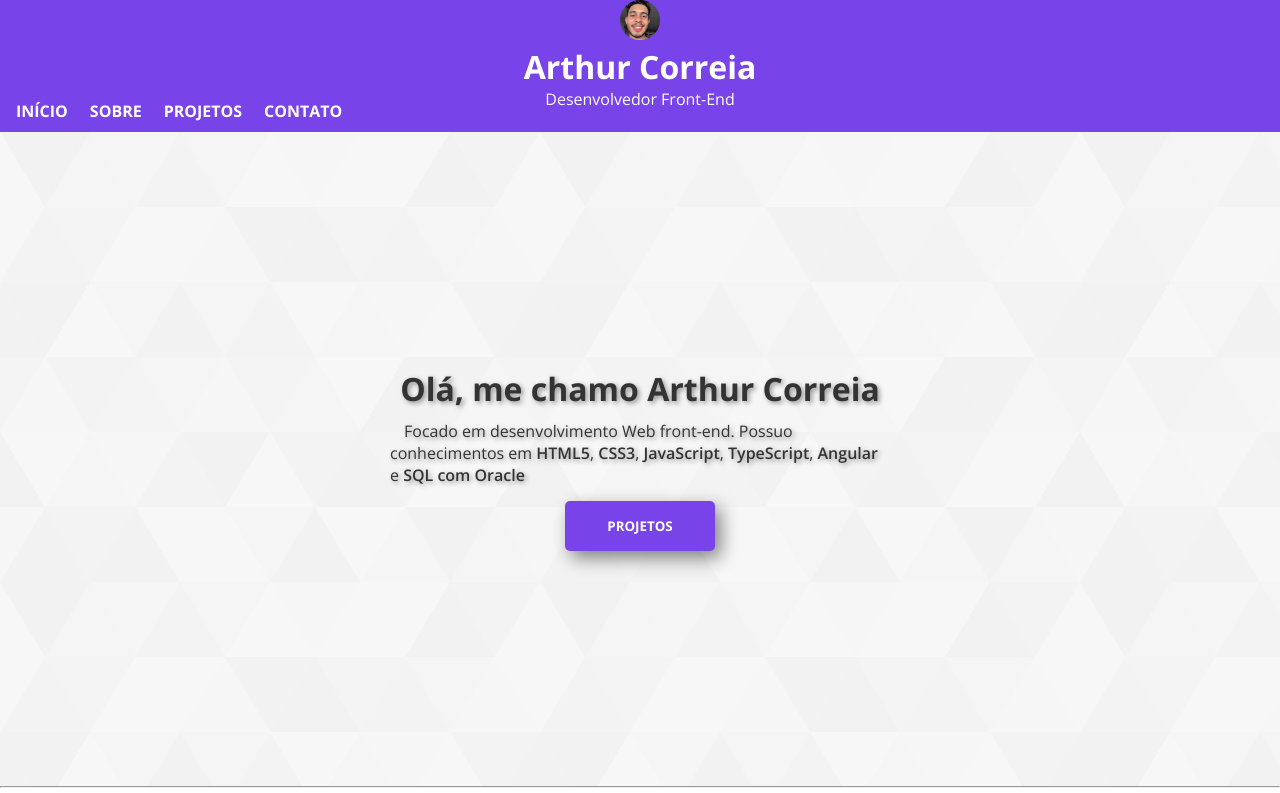
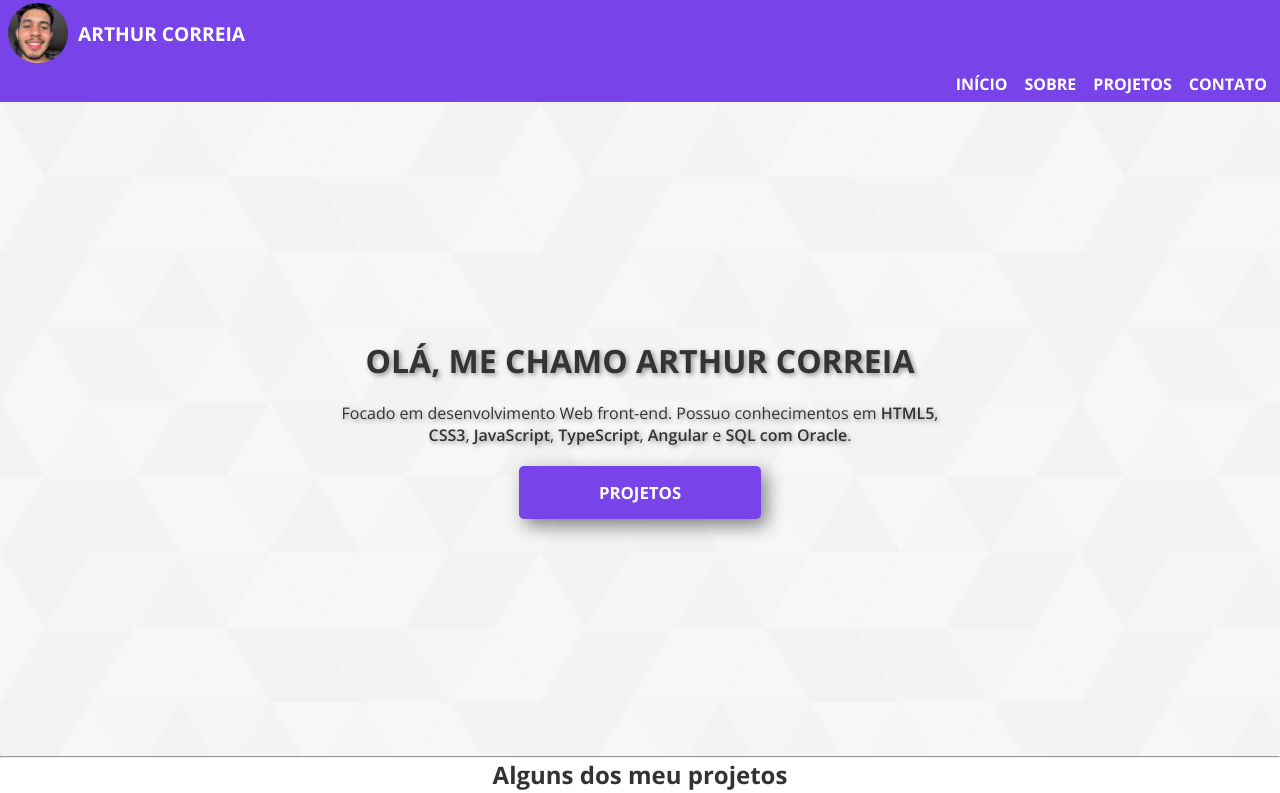
Before and after one commit to artucorreia/portfolio-v1, an Angular app: page / in a window 1280 px wide. Shown: the top 793 px of the page. Built offline with nearby package versions, Linux system fonts and the light colour scheme.

Commit message:
header e about
modifiquei o header component e o about component

```diff
--- a/src/app/modules/home/components/about/about.component.html
+++ b/src/app/modules/home/components/about/about.component.html
@@ -1,7 +1,7 @@
 <main>
     <section class="container">
-        <h1 class="title">Olá, me chamo Arthur Correia</h1>
-        <p class="contain">Focado em desenvolvimento Web front-end. Possuo conhecimentos em <span class="tec">HTML5</span>, <span class="tec">CSS3</span>, <span class="tec">JavaScript</span>, <span class="tec">TypeScript</span>, <span class="tec">Angular</span> e <span class="tec">SQL com Oracle</span></p>
+        <h1 class="title">olá, me chamo arthur correia</h1>
+        <p class="contain">Focado em desenvolvimento Web front-end. Possuo conhecimentos em <span class="tec">HTML5</span>, <span class="tec">CSS3</span>, <span class="tec">JavaScript</span>, <span class="tec">TypeScript</span>, <span class="tec">Angular</span> e <span class="tec">SQL com Oracle</span>.</p>
         <article>
             <button class="button">projetos</button>
         </article>
--- a/src/app/modules/home/components/about/about.component.scss
+++ b/src/app/modules/home/components/about/about.component.scss
@@ -5,14 +5,13 @@ main {
     background-position: center;
 
     height: 80vh;
-    // margin-top: 10px;
     padding: 7px;
 
     position: relative;
 }
 
 .container {
-    max-width: 500px;
+    max-width: 700px;
     // margin: auto;
     position: absolute;
     top: 50%;
@@ -23,6 +22,7 @@ main {
 
 .title {
     text-align: center;
+    text-transform: uppercase;
     font-family: $font-family;
     font-size: 2em;
     color: $font-primary-color;
@@ -32,8 +32,9 @@ main {
 }
 
 .contain {
-    // text-align: justify;
-    text-indent: 14px;
+    margin: 20px auto;
+
+    text-align: center;
     font-family: $font-family;
     color: $font-primary-color;
     text-shadow: $text-shadow;
@@ -49,9 +50,9 @@ article {
 }
 
 .button {
-    min-width: 150px;
-    height: 50px;
-    padding: 10px;
+    // min-width: 200px;
+    // height: 50px;
+    padding: 15px 80px;
 
     border: none;
     border-radius: 5px;
@@ -61,6 +62,7 @@ article {
 
     text-transform: uppercase;
     font-family: $font-family;
+    font-size: 1.05em;
     font-weight: bold;
 
     transition-duration: 0.3s;
--- a/src/app/modules/home/components/header/header.component.html
+++ b/src/app/modules/home/components/header/header.component.html
@@ -1,8 +1,7 @@
 <header class="header">
-    <img src="../../../../../assets/png/img-logo-576px.png" alt="imagem logo" class="img-logo">
-    <!-- <img src="#" alt="imagem logo"> -->
-    <h1>Arthur Correia</h1>
-    <p>Desenvolvedor Front-End</p>
+        <img src="/assets/png/img-logo-576px.png" alt="imagem logo" class="img-logo">
+        <span class="name">arthur correia</span>
+    <!-- <p>Desenvolvedor Front-End</p> -->
 </header>
 <nav class="nav-bar">
     <a href="#" class="nav-bar-link">INÍCIO</a>
--- a/src/app/modules/home/components/header/header.component.scss
+++ b/src/app/modules/home/components/header/header.component.scss
@@ -1,41 +1,46 @@
 @import '../../../../../dist/scss/variables.scss';
 
 .header {
-    // background-color: white;
     background-color: $color-quaternary;
 
     text-align: center;
     max-width: 100vw;
-    height: 90px;
-    // height: 15vh;
+    height: 50px;
+    padding: 8px;
 
     font-family: $font-family;
-    // color: $font-primary-color;
     color: $font-tertiary-color;
     font-size: 1em;
 
-    // background-image: linear-gradient(white, $color-quaternary);
+    display: flex;
+    align-items: center;
 }
 
 .img-logo {
-    width: 40.31px;
-    // height: 15%;
+    width: 60px;
+    margin-right: 10px;
+}
+
+.name {
+    text-transform: uppercase;
+    // font-variant: small-caps;
+    font-weight: bold;
+    font-size: 1.2em;
 }
 
 .nav-bar {
+    text-align: right;
     max-width: 100vw;
-    padding: 10px;
-    // background-color: white;
+    padding: 7px;
     background-color: $color-quaternary;
 }
 
 .nav-bar-link {
-    // color: $font-primary-color;
     color: $font-tertiary-color;
 
     text-decoration: none;
 
-    margin-right: 10px;
+    margin-left: 5px;
     padding: 6px;
     border-radius: 5px;
 
@@ -47,6 +52,5 @@
 }
 
 .nav-bar-link:hover {
-    // color: $font-quaternary-color;
     background-color: $color-effect-secondary
 }
```
Also changed, not shown: src/app/modules/home/components/projects/projects.component.ts (+21 -3 lines).
